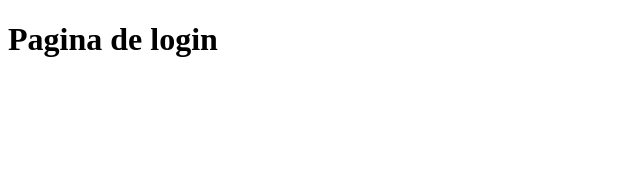
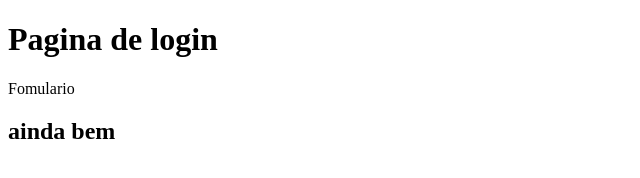
Before and after one commit to fflaviocamilo/aulateste2, a plain HTML site: page login.html in a window 1280 px wide. Shown: the whole page, without its empty margins (0-640 px from the left). Drawn offline with Linux system fonts and the light colour scheme.

Commit message:
CRiado formulario

```diff
--- a/login.html
+++ b/login.html
@@ -8,7 +8,8 @@
 </head>
 <body>
     <h1>Pagina de login</h1>
-
+   <p>Fomulario</p>
+   <h2>ainda bem</h2>
 
 
 </body>
```
